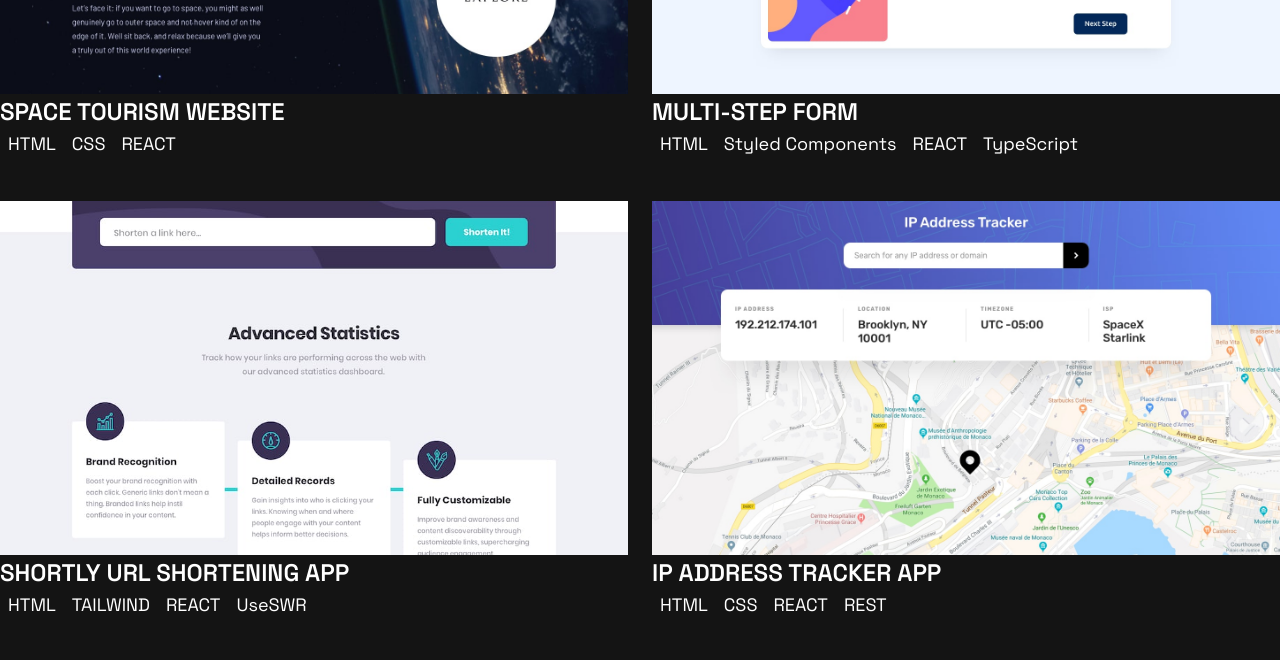
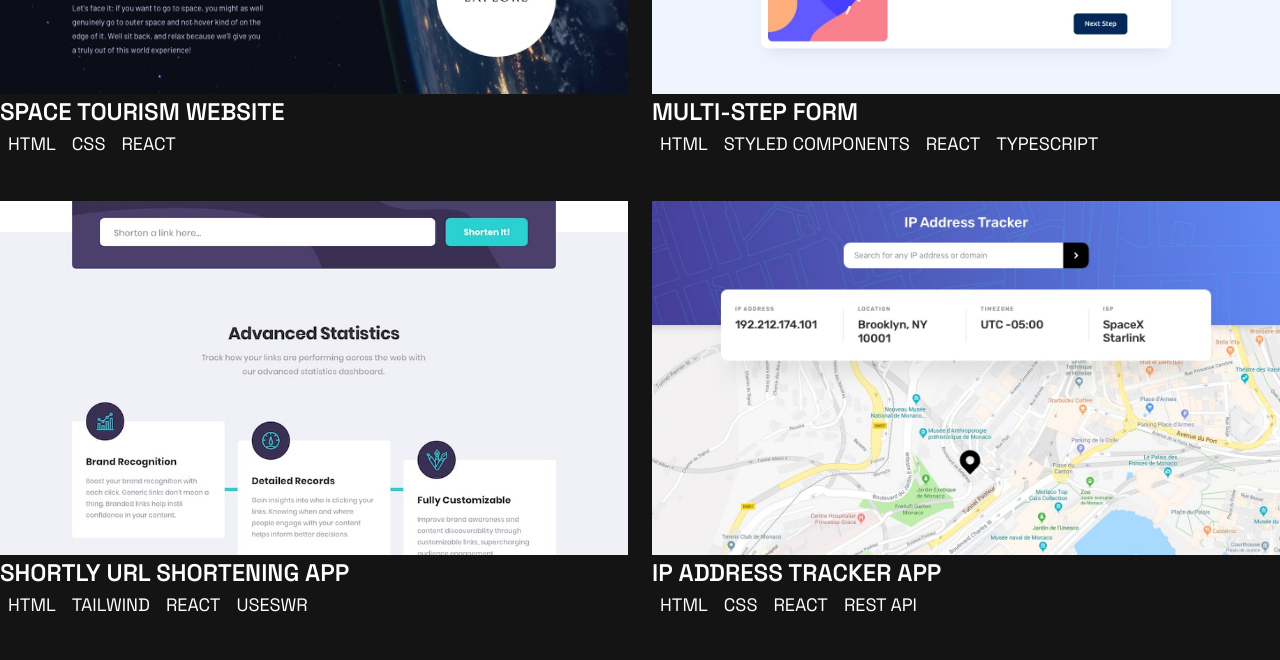
Before and after one commit to botirk38/single-page-developer-portfolio, a React (Vite) app in the folder portfolio-app/: page / in a window 1280 px wide. Shown: the part 1500-2160 px from the top of the page. Built offline with nearby package versions, Linux system fonts and the light colour scheme; grey boxes are pictures that could not be loaded.

Commit message:
commit skills

```diff
--- a/portfolio-app/src/components/Projects.jsx
+++ b/portfolio-app/src/components/Projects.jsx
@@ -27,7 +27,7 @@ export default function Projects({ onContactClick }) {
         title: 'Multi-Step Form',
         link: 'https://multi-step-form-botir.netlify.app/',
         code: 'https://github.com/botirk38/multi-step-form-main',
-        tech: ['HTML', 'Styled Components', 'REACT', 'TypeScript']
+        tech: ['HTML', 'STYLED COMPONENTS', 'REACT', 'TYPESCRIPT']
       },
 
       {
@@ -35,14 +35,14 @@ export default function Projects({ onContactClick }) {
         title: 'Shortly URL Shortening App',
         link: 'https://shortly-url-botir.netlify.app/',
         code: 'https://github.com/botirk38/url-shortening-api-master',
-        tech: ['HTML', 'TAILWIND', 'REACT', 'UseSWR']
+        tech: ['HTML', 'TAILWIND', 'REACT', 'USESWR']
       },
       {
         image: ipTrackerApp,
         title: 'IP Address Tracker App',
         link: 'https://ip-address-tracker-botir.netlify.app/',
         code: 'https://github.com/botirk38?tab=repositories',
-        tech: ['HTML','CSS','REACT','REST']
+        tech: ['HTML','CSS','REACT','REST API']
       },
       {
         image: ageCalculatorApp,
```
